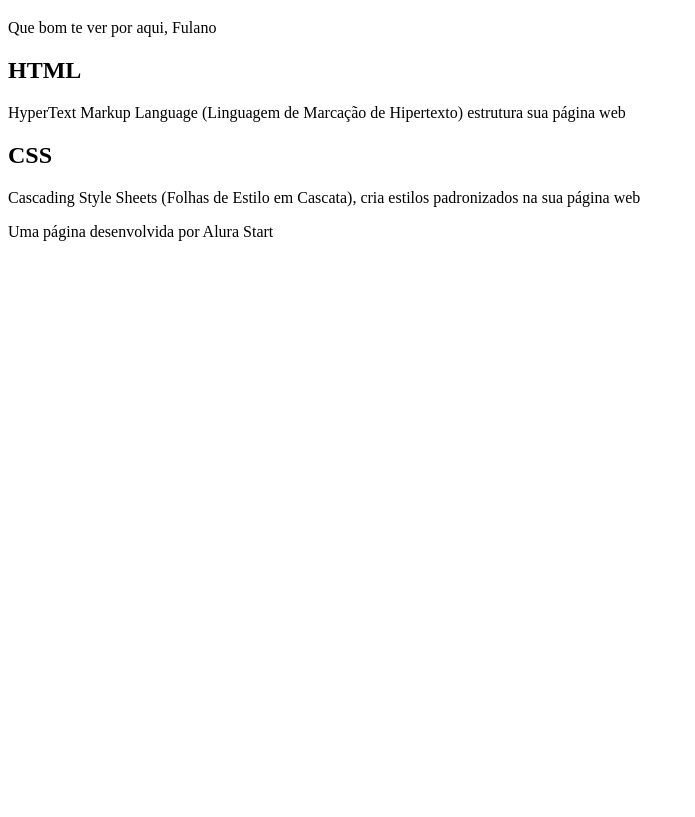
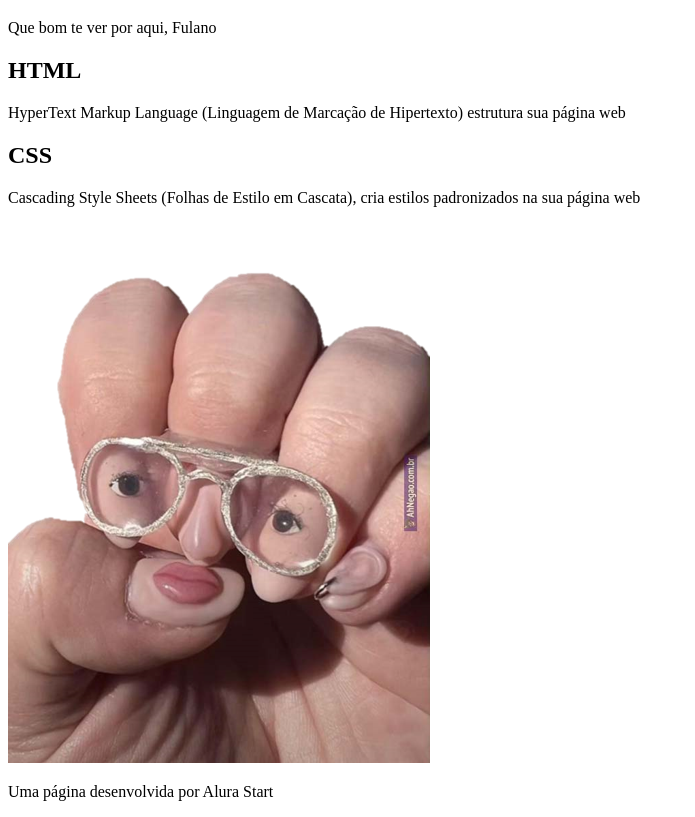
Before and after one commit to CorredorBot/Hello-World, a plain HTML site: page index.html in a window 1280 px wide. Shown: the part 61-878 px from the top of the page, without its empty margins (0-695 px from the left). Before the commit the page ends 800 px from the top, so only its background shows below. Drawn offline with Linux system fonts and the light colour scheme.

Commit message:
Finalizando a página HTML

```diff
--- a/index.html
+++ b/index.html
@@ -18,6 +18,7 @@
 
         <h2>CSS</h2>
         <p>Cascading Style Sheets (Folhas de Estilo em Cascata), cria estilos padronizados na sua página web</p>
+        <img src="imagem/Imagem3.png" alt="A imagem mostra uma mão fechada em que os dedos são decorados para parecerem um rosto humano, com olhos desenhados nas unhas, lábios no polegar e uma moldura de óculos sobre os dedos indicador e médio.">
 
     </section>
 
```
Also changed, not shown: imagem/Imagem3.png (added).
